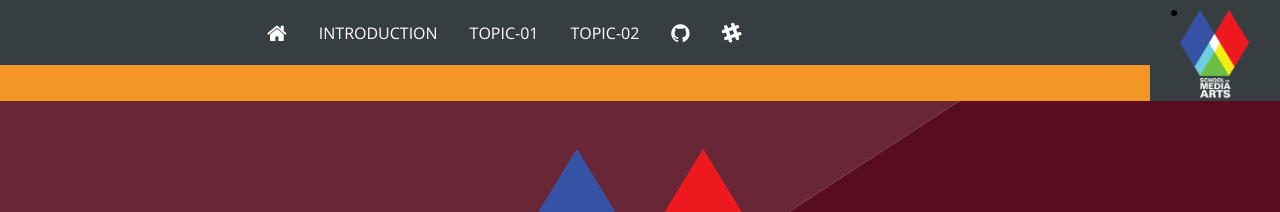
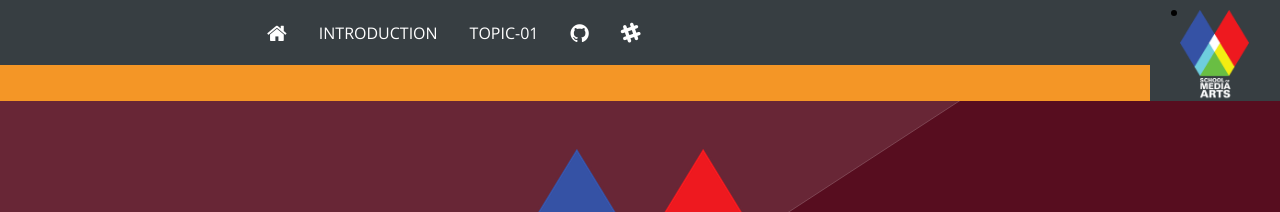
Before and after one commit to Media-Ed-Online/intro-web-dev-2017aut, a Jekyll site: the page built from index.markdown, in a window 1280 px wide and 900 px high. Shown: the top 212 px of the window. Built offline with Jekyll 4.4.1, drawn with Linux system fonts in a browser that asks for light colours; nearby versions of some CDN libraries; our own code applies the rules of GitHub Pages for plain Markdown files.

Commit message:
Closed Topic-02.

```diff
--- a/_data/course.yml
+++ b/_data/course.yml
@@ -2,4 +2,4 @@ title: Intro to Web Dev, MART341
 description: Introduction to Web Design & Deelopment
 institution: University of Montana, School of Media Arts
 
-modules: [introduction, topic-01, topic-02]
+modules: [introduction, topic-01]
```
